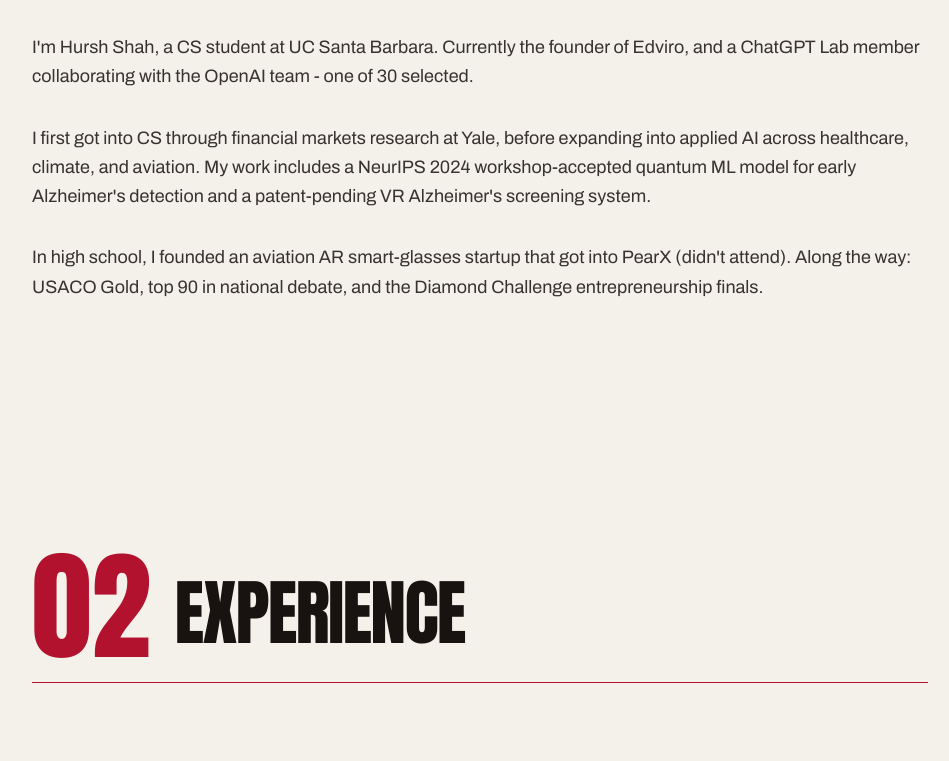
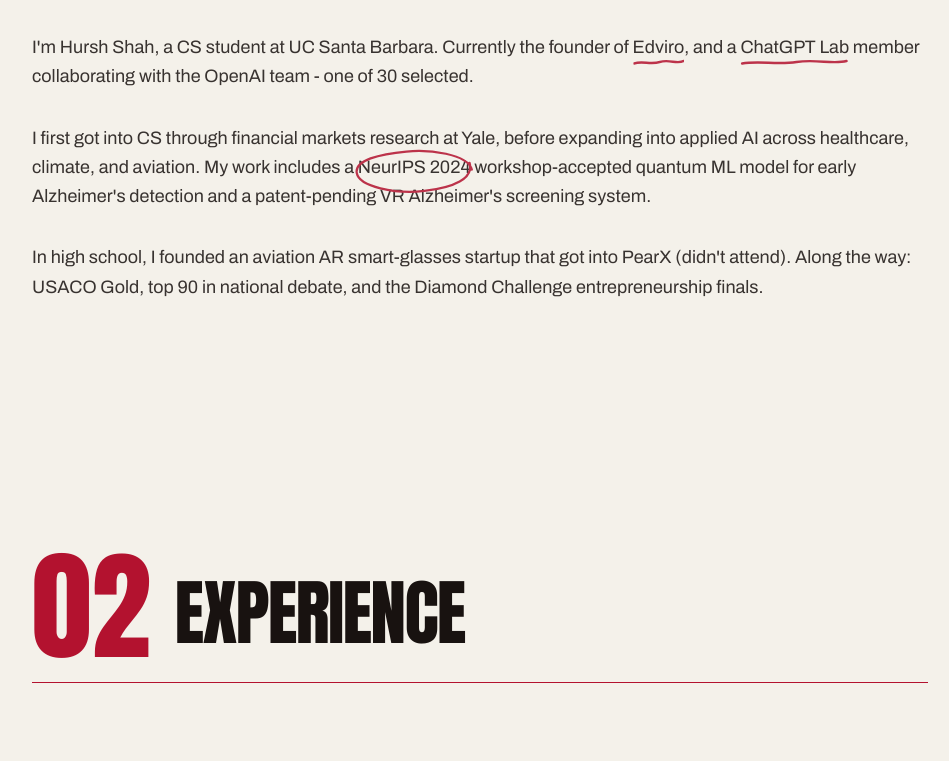
Before and after one commit to hursh-shah/hursh-portfolio, a React (Vite) app: page / in a window 1280 px wide. Shown: the part 1100-1861 px from the top of the page, without its empty margins (160-1109 px from the left). Built offline with nearby package versions, Linux system fonts and the light colour scheme.

Commit message:
marginalla

```diff
--- a/src/components/About.tsx
+++ b/src/components/About.tsx
@@ -1,6 +1,7 @@
 import { motion, useInView } from 'framer-motion';
 import { useRef } from 'react';
 import { SectionHeader } from './SectionHeader';
+import { CircleMark, ScribbleUnderline } from './Marginalia';
 
 export function About() {
   const ref = useRef(null);
@@ -20,7 +21,9 @@
             animate={isInView ? { opacity: 0.85, y: 0 } : { opacity: 0, y: 20 }}
             transition={{ duration: 0.6, delay: 0.2 }}
           >
-            I'm Hursh Shah, a CS student at UC Santa Barbara. Currently the founder of Edviro, and a ChatGPT Lab member
+            I'm Hursh Shah, a CS student at UC Santa Barbara. Currently the founder of{' '}
+            <ScribbleUnderline delay={0.7}>Edviro</ScribbleUnderline>, and a{' '}
+            <ScribbleUnderline delay={0.95}>ChatGPT Lab</ScribbleUnderline> member
             collaborating with the OpenAI team - one of 30 selected.
           </motion.p>
 
@@ -30,9 +33,10 @@
             transition={{ duration: 0.6, delay: 0.3 }}
           >
             I first got into CS through financial markets research at Yale, before expanding
-            into applied AI across healthcare, climate, and aviation. My work includes a
-            NeurIPS 2024 workshop-accepted quantum ML model for early Alzheimer's detection
-            and a patent-pending VR Alzheimer's screening system.
+            into applied AI across healthcare, climate, and aviation. My work includes a{' '}
+            <CircleMark delay={0.85}>NeurIPS 2024</CircleMark> workshop-accepted quantum ML
+            model for early Alzheimer's detection and a patent-pending VR Alzheimer's
+            screening system.
           </motion.p>
 
           <motion.p
--- /dev/null
+++ b/src/components/Marginalia.tsx
@@ -0,0 +1,119 @@
+import { motion, useInView, useReducedMotion } from 'framer-motion';
+import { useRef } from 'react';
+import type { ReactNode } from 'react';
+
+/*
+ * Red-ink proofreader marks that draw themselves in when scrolled into view,
+ * like an edited magazine draft. All paths are slightly irregular on purpose.
+ */
+
+/* Wavy hand-drawn underline beneath a word or phrase */
+export function ScribbleUnderline({
+  children,
+  delay = 0.7,
+}: {
+  children: ReactNode;
+  delay?: number;
+}) {
+  const ref = useRef<HTMLSpanElement>(null);
+  const isInView = useInView(ref, { once: true, amount: 1 });
+  const reduceMotion = useReducedMotion();
+
+  return (
+    <span ref={ref} className="relative inline-block whitespace-nowrap">
+      {children}
+      <svg
+        className="pointer-events-none absolute -bottom-1 left-0 h-2 w-full text-crimson"
+        viewBox="0 0 100 8"
+        preserveAspectRatio="none"
+        aria-hidden="true"
+      >
+        <motion.path
+          d="M2 5.5 C 18 2.5, 34 7, 52 4 S 86 6.5, 98 3"
+          fill="none"
+          stroke="currentColor"
+          strokeWidth="2.4"
+          strokeLinecap="round"
+          initial={{ pathLength: reduceMotion ? 1 : 0 }}
+          animate={isInView ? { pathLength: 1 } : { pathLength: reduceMotion ? 1 : 0 }}
+          transition={{ duration: 0.55, delay, ease: 'easeInOut' }}
+        />
+      </svg>
+    </span>
+  );
+}
+
+/* Rough hand-sketched ellipse around a phrase */
+export function CircleMark({
+  children,
+  delay = 0.8,
+}: {
+  children: ReactNode;
+  delay?: number;
+}) {
+  const ref = useRef<HTMLSpanElement>(null);
+  const isInView = useInView(ref, { once: true, amount: 1 });
+  const reduceMotion = useReducedMotion();
+
+  return (
+    <span ref={ref} className="relative inline-block whitespace-nowrap">
+      {children}
+      <svg
+        className="pointer-events-none absolute -inset-x-2 -inset-y-1.5 text-crimson"
+        viewBox="0 0 114 44"
+        preserveAspectRatio="none"
+        aria-hidden="true"
+      >
+        <motion.path
+          d="M108 20 C 104 6, 70 2, 50 4 C 26 6, 4 12, 6 23 C 8 35, 40 42, 66 39 C 92 36, 110 28, 106 14"
+          fill="none"
+          stroke="currentColor"
+          strokeWidth="2"
+          strokeLinecap="round"
+          initial={{ pathLength: reduceMotion ? 1 : 0 }}
+          animate={isInView ? { pathLength: 1 } : { pathLength: reduceMotion ? 1 : 0 }}
+          transition={{ duration: 0.7, delay, ease: 'easeInOut' }}
+        />
+      </svg>
+    </span>
+  );
+}
+
+/* Circled "!" editor's note for the page margin */
+export function MarginNote({
+  className,
+  delay = 0.5,
+}: {
+  className?: string;
+  delay?: number;
+}) {
+  const ref = useRef<HTMLSpanElement>(null);
+  const isInView = useInView(ref, { once: true, amount: 0.9 });
+  const reduceMotion = useReducedMotion();
+
+  const stroke = (d: string, extraDelay: number, width = 2.4) => (
+    <motion.path
+      d={d}
+      fill="none"
+      stroke="currentColor"
+      strokeWidth={width}
+      strokeLinecap="round"
+      initial={{ pathLength: reduceMotion ? 1 : 0 }}
+      animate={isInView ? { pathLength: 1 } : { pathLength: reduceMotion ? 1 : 0 }}
+      transition={{ duration: 0.4, delay: delay + extraDelay, ease: 'easeInOut' }}
+    />
+  );
+
+  return (
+    <span ref={ref} className={className} aria-hidden="true">
+      <svg viewBox="0 0 40 40" className="h-9 w-9 text-crimson">
+        {/* Rough open circle */}
+        {stroke('M33 11 C 28 3.5, 11 3, 6.5 12 C 2 21, 6 33, 17 36.5 C 28 40, 37.5 30, 35.5 18', 0, 2)}
+        {/* Exclamation bar */}
+        {stroke('M21 10 C 20.4 14, 20.4 18, 19.8 23', 0.35)}
+        {/* Exclamation dot */}
+        {stroke('M19.6 29 L 19.5 29.6', 0.55, 3)}
+      </svg>
+    </span>
+  );
+}
--- a/src/components/Work.tsx
+++ b/src/components/Work.tsx
@@ -2,6 +2,7 @@
 import { useRef, useState } from 'react';
 import { ArrowUpRight } from 'lucide-react';
 import { SectionHeader, Spark } from './SectionHeader';
+import { MarginNote } from './Marginalia';
 
 type StickerSpec = { label: string; variant: 'burst' | 'tape' };
 
@@ -172,6 +173,11 @@
       {/* Flash-sheet spark marker */}
       <Spark className="absolute left-0 top-1.5 w-3.5 h-3.5 -translate-x-1/2 text-crimson" />
 
+      {/* Editor's note in the margin, flagging the current venture */}
+      {experience.company === 'Edviro' && (
+        <MarginNote className="absolute -left-16 top-0 hidden lg:inline-block" delay={0.5} />
+      )}
+
       <div className="space-y-1.5">
         <div className="flex flex-col sm:flex-row sm:items-baseline sm:justify-between gap-1 sm:gap-4">
           <h3 className="font-display uppercase text-xl sm:text-2xl tracking-tight leading-tight">
```
